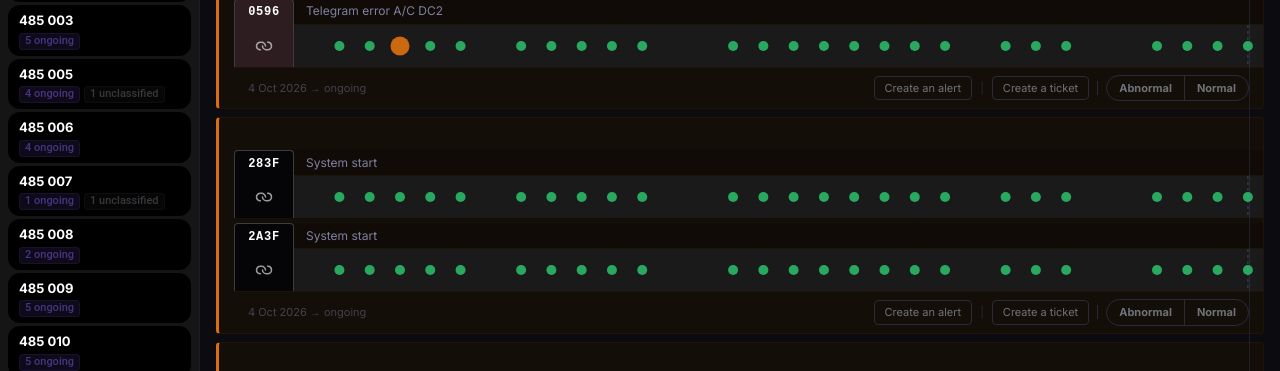
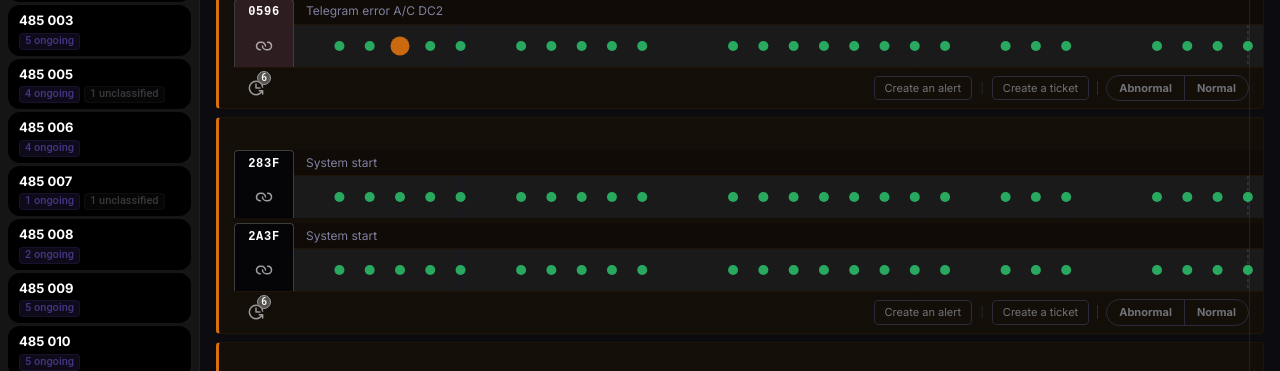
Before and after one commit to gknuts/faultcode-dashboard, a React (Vite) app: page / in a window 1280 px wide. Shown: the part 241-612 px from the top of the page. Built offline with nearby package versions, Linux system fonts and the light colour scheme.

Commit message:
feat(PatternCard): replace date text with clock icon and duration overlay

```diff
--- a/src/components/PatternCard.tsx
+++ b/src/components/PatternCard.tsx
@@ -259,10 +259,37 @@ export function PatternCard({
         padding: '7px 14px',
         borderTop: `1px solid ${cardBorder}`,
       }}>
-        <span style={{ fontSize: 11, color: '#42424E' }}>
-          {formatDate(pattern.startDate)}
-          {pattern.endDate ? ` → ${formatDate(pattern.endDate)}` : ' → ongoing'}
-        </span>
+        <div style={{ position: 'relative', flexShrink: 0 }}>
+          <svg xmlns="http://www.w3.org/2000/svg" width="16" height="16" viewBox="0 0 16 16" fill="none" style={{ display: 'block', aspectRatio: '1/1' }}>
+            <g clipPath="url(#clip0_4295_1920)">
+              <path d="M8 4V8H12" strokeWidth="1.5" strokeLinecap="round" strokeLinejoin="round" stroke="#999999"/>
+              <path d="M14.5924 6.99992C14.1098 3.79241 11.3422 1.33325 8.00016 1.33325C4.31826 1.33325 1.3335 4.31802 1.3335 7.99992C1.3335 11.6818 4.31826 14.6666 8.00016 14.6666C10.7339 14.6666 13.0834 13.0211 14.1121 10.6666" strokeWidth="1.5" strokeLinecap="round" strokeLinejoin="round" stroke="#999999"/>
+              <path d="M11.3335 10.6667H14.2668C14.4878 10.6667 14.6668 10.8458 14.6668 11.0667V14.0001" strokeWidth="1.5" strokeLinecap="round" strokeLinejoin="round" stroke="#999999"/>
+            </g>
+            <defs>
+              <clipPath id="clip0_4295_1920">
+                <rect width="16" height="16" fill="white"/>
+              </clipPath>
+            </defs>
+          </svg>
+          <div style={{
+            display: 'flex',
+            width: 14,
+            height: 14,
+            flexDirection: 'column',
+            justifyContent: 'center',
+            alignItems: 'center',
+            aspectRatio: '1/1',
+            position: 'absolute',
+            right: -7,
+            top: -9,
+            borderRadius: 40,
+            border: '1px solid #999',
+            background: 'rgba(153,153,153,0.50)',
+          }}>
+            <span style={{ fontFamily: 'Roboto', fontSize: 10, fontStyle: 'normal', fontWeight: 500, lineHeight: '16.5px', color: '#FFF' }}>6</span>
+          </div>
+        </div>
 
         <div style={{ display: 'flex', alignItems: 'center', gap: 8 }}>
           <GhostButton label="Create an alert" onClick={() => {}} />
```
